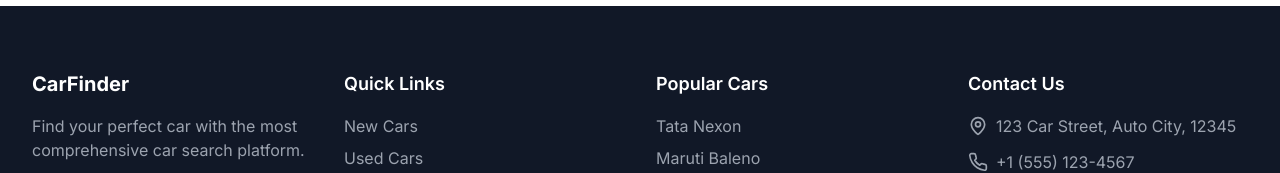
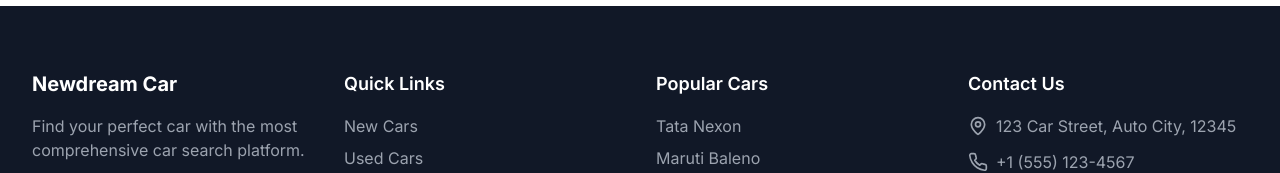
Before and after one commit to Hazemhw22/Newdream-Car, a Next.js app: page / in a window 1280 px wide. Shown: the part 4332-4505 px from the top of the page. Built offline with nearby package versions, Linux system fonts and the light colour scheme.

Commit message:
first commit

```diff
--- a/components/Footer.tsx
+++ b/components/Footer.tsx
@@ -9,7 +9,7 @@
         <div className="grid grid-cols-1 md:grid-cols-2 lg:grid-cols-4 gap-8 mb-12">
           {/* Company Info */}
           <div>
-            <h3 className="text-xl font-bold mb-4">CarFinder</h3>
+            <h3 className="text-xl font-bold mb-4">Newdream Car</h3>
             <p className="text-gray-400 mb-4">Find your perfect car with the most comprehensive car search platform.</p>
             <div className="flex space-x-4">
               <a href="#" className="text-gray-400 hover:text-white transition-colors">
```
